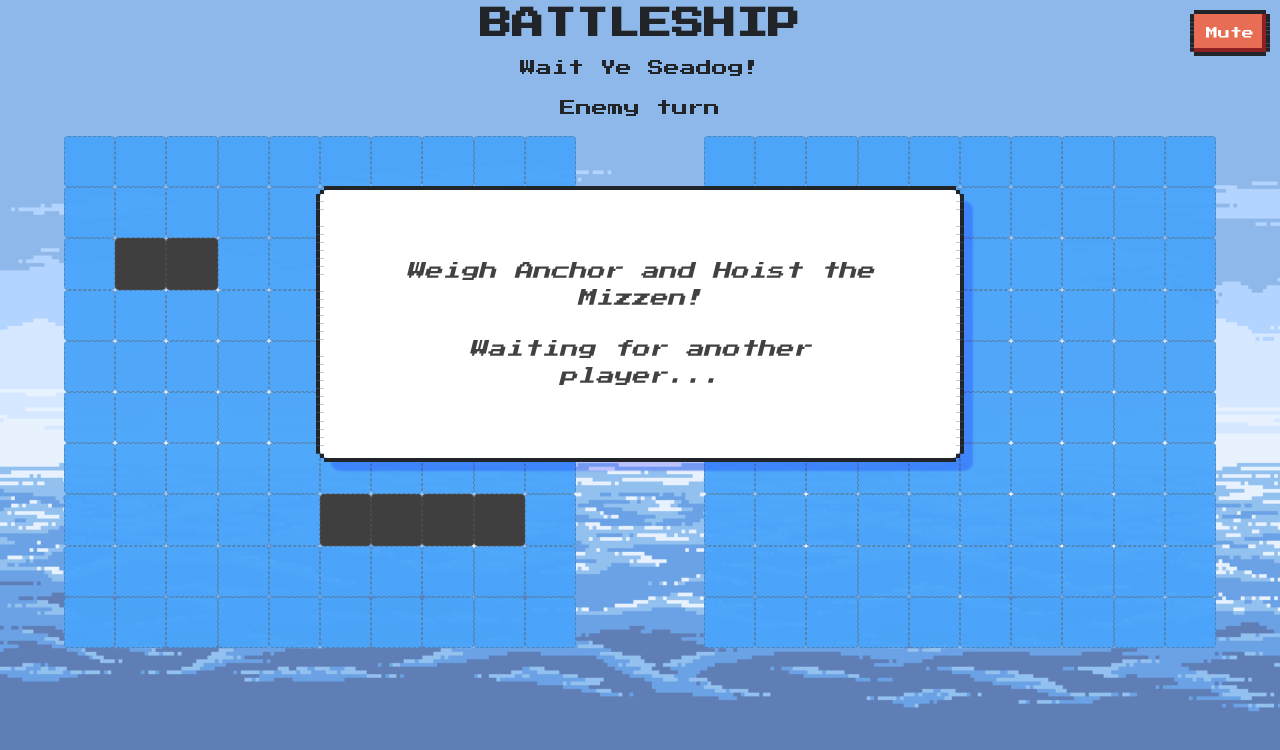
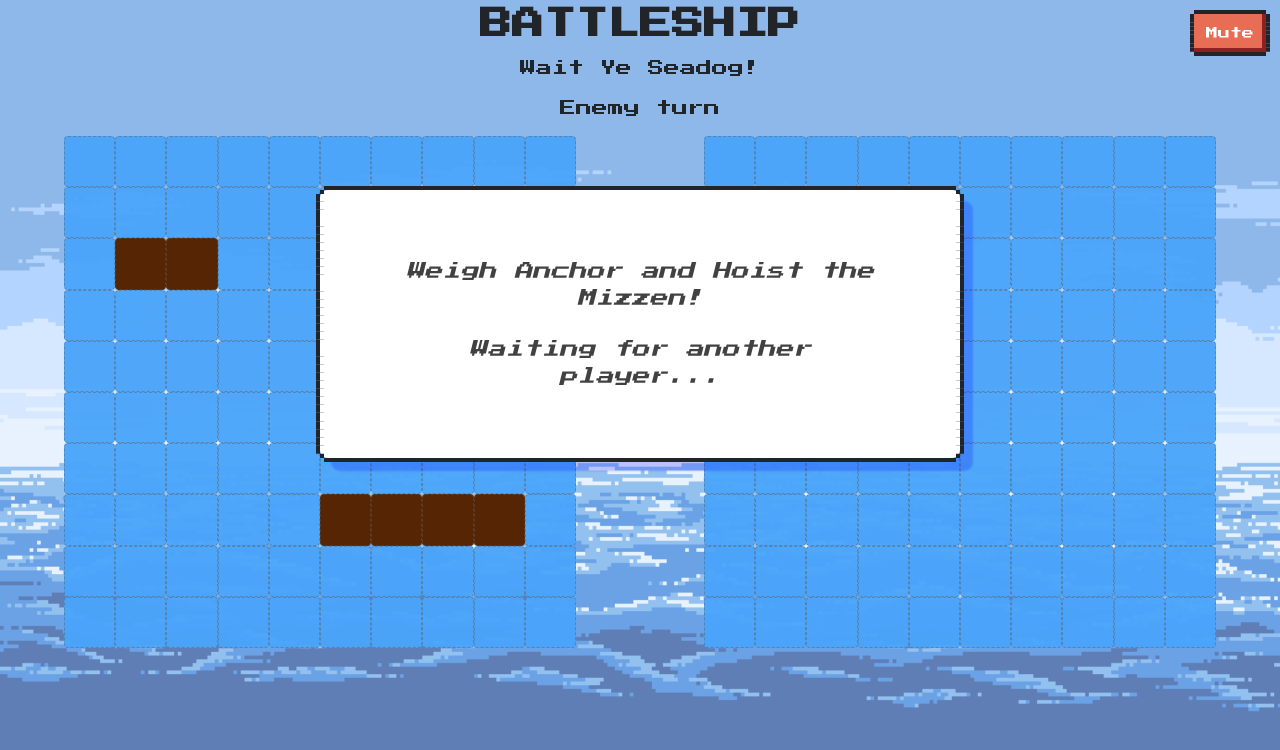
Before and after one commit to kungkotz/battleships, a React (Create React App) app: page / in a window 1280 px wide. Both pictures are taken after typing "Sample" into the empty fields and a click on the button "Start Game". Shown: the top 750 px of the page. Built offline with nearby package versions, Linux system fonts and the light colour scheme; no server answers.

Commit message:
changed color on ships

```diff
--- a/src/components/GameBoard.jsx
+++ b/src/components/GameBoard.jsx
@@ -59,28 +59,21 @@ const GameBoard = ({ socket, user, opponent }) => {
 
 		if (ship.length === 4 && extra === "single") {
 			tehShips.push(...ship);
-			// setYourShips((yourShips) => [...yourShips, ...ship]);
 			return setBattleship((battleship) => [...battleship, ...ship]);
 		}
 
 		if (ship.length === 3 && extra === "single") {
-			// console.log("cruiser är pushad");
 			tehShips.push(...ship);
-			// setYourShips((yourShips) => [...yourShips, ...ship]);
 			return setCruiser((cruiser) => [...cruiser, ...ship]);
 		}
 
 		if (ship.length === 2 && extra === "single") {
-			// console.log("ubåt1 är pushad");
 			tehShips.push(...ship);
-			// setYourShips((yourShips) => [...yourShips, ...ship]);
 			return setSubmarine1((submarine1) => [...submarine1, ...ship]);
 		}
 
 		if (ship.length === 2 && extra === "double") {
-			// console.log("ubåt2 är pushad");
 			tehShips.push(...ship);
-			// setYourShips((yourShips) => [...yourShips, ...ship]);
 			return setSubmarine2((submarine2) => [...submarine2, ...ship]);
 		}
 	};
@@ -89,11 +82,7 @@ const GameBoard = ({ socket, user, opponent }) => {
 	const generateYourDivs = () => {
 		const yourDivBoxes = [];
 		for (let i = 0; i < 100; i++) {
-			yourDivBoxes.push(
-				<div className={`y${i}`} key={`${i}`}>
-					{/* {i} */}
-				</div>
-			);
+			yourDivBoxes.push(<div className={`y${i}`} key={`${i}`}></div>);
 		}
 		return setYourDivs((yourDivs) => [...yourDivs, ...yourDivBoxes]);
 	};
@@ -102,11 +91,7 @@ const GameBoard = ({ socket, user, opponent }) => {
 	const generateEnemyDivs = () => {
 		const enemyDivBoxes = [];
 		for (let i = 0; i < 100; i++) {
-			enemyDivBoxes.push(
-				<div className={`e${i}`} key={`${i}`}>
-					{/* {i} */}
-				</div>
-			);
+			enemyDivBoxes.push(<div className={`e${i}`} key={`${i}`}></div>);
 		}
 		return setEnemyDivs((enemyDivs) => [...enemyDivs, ...enemyDivBoxes]);
 	};
@@ -136,9 +121,6 @@ const GameBoard = ({ socket, user, opponent }) => {
 			const hitSubmarine2 = submarine2.includes(target);
 
 			if (hitBattleship) {
-				console.log(`You shot at ${target} and it's a HIT!`);
-
-				// document.querySelector(`.${target}`).style.backgroundColor = "green";
 				document.querySelector(`.${target}`).innerHTML = "💥";
 				document.querySelector(`.${target}`).style.pointerEvents = "none";
 
@@ -152,9 +134,6 @@ const GameBoard = ({ socket, user, opponent }) => {
 					socket.emit("player:ship-sunken", 1);
 				}
 			} else if (hitCruiser) {
-				console.log(`You shot at ${target} and it's a HIT!`);
-
-				// document.querySelector(`.${target}`).style.backgroundColor = "green";
 				document.querySelector(`.${target}`).innerHTML = "💥";
 				document.querySelector(`.${target}`).style.pointerEvents = "none";
 
@@ -168,9 +147,6 @@ const GameBoard = ({ socket, user, opponent }) => {
 					socket.emit("player:ship-sunken", 1);
 				}
 			} else if (hitSubmarine1) {
-				console.log(`You shot at ${target} and it's a HIT!`);
-
-				// document.querySelector(`.${target}`).style.backgroundColor = "green";
 				document.querySelector(`.${target}`).innerHTML = "💥";
 				document.querySelector(`.${target}`).style.pointerEvents = "none";
 
@@ -184,9 +160,6 @@ const GameBoard = ({ socket, user, opponent }) => {
 					socket.emit("player:ship-sunken", 1);
 				}
 			} else if (hitSubmarine2) {
-				console.log(`You shot at ${target} and it's a HIT!`);
-
-				// document.querySelector(`.${target}`).style.backgroundColor = "green";
 				document.querySelector(`.${target}`).innerHTML = "💥";
 				document.querySelector(`.${target}`).style.pointerEvents = "none";
 
@@ -200,9 +173,6 @@ const GameBoard = ({ socket, user, opponent }) => {
 					socket.emit("player:ship-sunken", 1);
 				}
 			} else {
-				console.log(`You shot at ${target} and it's a MISS!`);
-
-				// document.querySelector(`.${target}`).style.backgroundColor = "red";
 				document.querySelector(`.${target}`).innerHTML = "❌";
 				document.querySelector(`.${target}`).style.pointerEvents = "none";
 
@@ -219,11 +189,9 @@ const GameBoard = ({ socket, user, opponent }) => {
 		const target = id.replace("y", "e");
 
 		if (boolean === false) {
-			// document.querySelector(`.${target}`).style.backgroundColor = "red";
 			document.querySelector(`.${target}`).innerHTML = "❌";
 			document.querySelector(`.${target}`).style.pointerEvents = "none";
 		} else {
-			// document.querySelector(`.${target}`).style.backgroundColor = "green";
 			document.querySelector(`.${target}`).innerHTML = "💥";
 			document.querySelector(`.${target}`).style.pointerEvents = "none";
 		}
@@ -258,7 +226,7 @@ const GameBoard = ({ socket, user, opponent }) => {
 			for (let i = 0; i < allShips.length; i++) {
 				let myBoatCoord = allShips[i];
 				document.querySelector(`.${myBoatCoord}`).style.backgroundColor =
-					"#3f3f3f";
+					"#562503";
 			}
 		};
 
```
